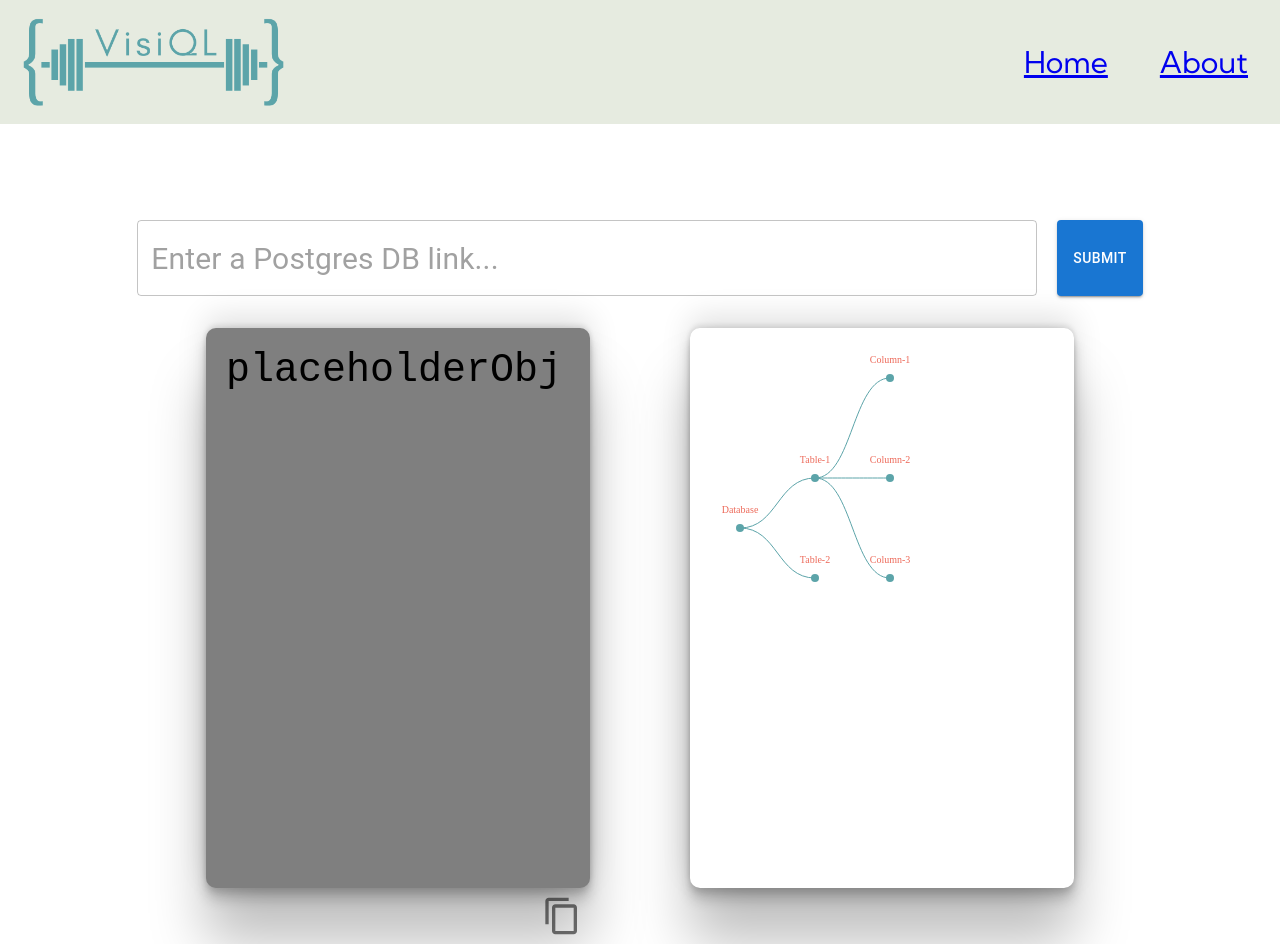
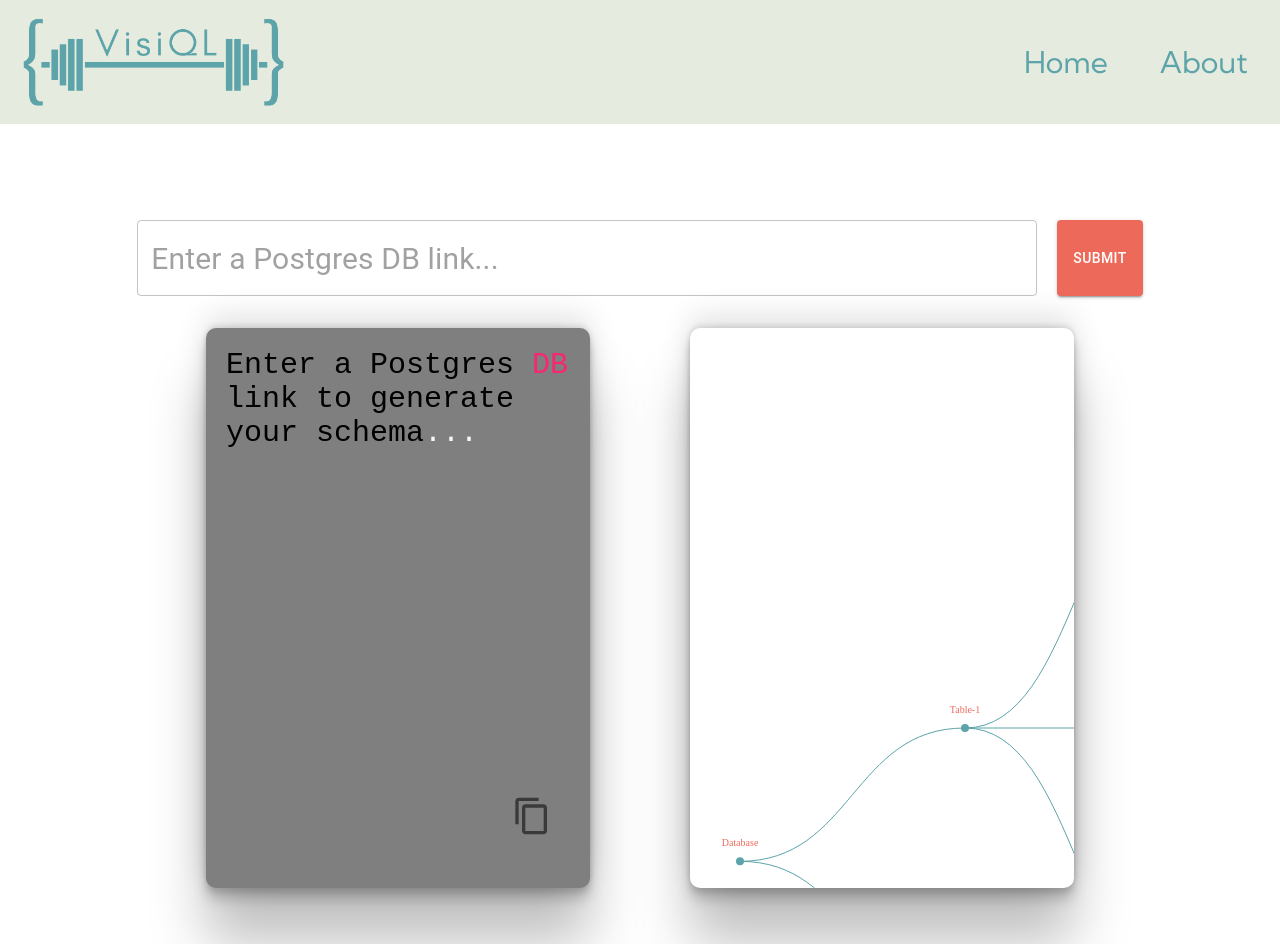
Before and after one commit to oslabs-beta/VisiQL, a React app: page / in a window 1280 px wide. Built offline with nearby package versions, Linux system fonts and the light colour scheme.

Commit message:
style improvements

```diff
--- a/client/components/DBInput.js
+++ b/client/components/DBInput.js
@@ -15,7 +15,9 @@ const useInput = (init) => {
 
 const DBInput = () => {
   const [dbLink, dbLinkOnChange] = useInput('');
-  const [dbSchemaData, dbSchemaDataOnChange] = useState('placeholderObj');
+  const [dbSchemaData, dbSchemaDataOnChange] = useState(
+    'Enter a Postgres DB link to generate your schema...'
+  );
   const [dataReceived, setDataReceived] = useState(false);
 
   const saveDBLink = (event) => {
@@ -52,7 +54,15 @@ const DBInput = () => {
             value={dbLink}
             onChange={dbLinkOnChange}
           />
-          <Button variant='contained' onClick={saveDBLink}>
+          <Button
+            className='submit-button'
+            variant='contained'
+            onClick={saveDBLink}
+            sx={{
+              backgroundColor: '#ed6a5a',
+              ':hover': { backgroundColor: '#f1887b' },
+            }}
+          >
             {' '}
             Submit{' '}
           </Button>
--- a/client/components/Diagram.js
+++ b/client/components/Diagram.js
@@ -1,20 +1,26 @@
 import React, { useRef, useEffect, useState } from 'react';
-import { select, line, selectAll, curveCardinal, hierarchy, tree, linkHorizontal
+import {
+  select,
+  line,
+  selectAll,
+  curveCardinal,
+  hierarchy,
+  tree,
+  linkHorizontal,
 } from 'd3'; //npm install d3 and then require in the select module
 
-
 const Diagram = ({ data }) => {
-  const svgRef = useRef();//this returns an obj with a property 'current' it will be undefined until the svg dom element is rendered. We can trigger the rendering with a useEffect hook.
+  const svgRef = useRef(); //this returns an obj with a property 'current' it will be undefined until the svg dom element is rendered. We can trigger the rendering with a useEffect hook.
   // const dimensions = useResizeObserver(svgRef);
   useEffect(() => {
     // this is where we select the element where our svg dom element lives
-    const svg =  select(svgRef.current);
+    const svg = select(svgRef.current);
     const root = hierarchy(data);
-    const treeLayout = tree().size([300, 150]);//this can be changed later if made responsive
+    const treeLayout = tree().size([800, 450]); //this can be changed later if made responsive
     treeLayout(root);
     const linkGenerator = linkHorizontal()
-      .x(node => node.y + 50)
-      .y(node => node.x)
+      .x((node) => node.y + 50)
+      .y((node) => node.x);
     //nodes
     svg
       .selectAll('.node')
@@ -23,8 +29,8 @@ const Diagram = ({ data }) => {
       .attr('class', 'node')
       .attr('r', 4)
       .attr('fill', '#5ca4a9')
-      .attr('cx', node => node.y + 50)
-      .attr('cy', node => node.x);
+      .attr('cx', (node) => node.y + 50)
+      .attr('cy', (node) => node.x);
 
     //links
     svg
@@ -35,16 +41,16 @@ const Diagram = ({ data }) => {
       .attr('fill', 'none')
       .attr('stroke', '#5ca4a9')
       .attr('d', linkGenerator)
-      .attr('stroke-dasharray', function() {
+      .attr('stroke-dasharray', function () {
         const length = this.getTotalLength();
         return `${length} ${length}`;
       })
-      .attr('stroke-dashoffset', function() {
+      .attr('stroke-dashoffset', function () {
         const length = this.getTotalLength();
         return length;
       })
       .transition()
-      .attr('stroke-dashoffset', 0)
+      .attr('stroke-dashoffset', 0);
 
     //labels
     svg
@@ -52,12 +58,12 @@ const Diagram = ({ data }) => {
       .data(root.descendants())
       .join('text')
       .attr('class', 'label')
-      .text(node => node.data.name)
+      .text((node) => node.data.name)
       .attr('text-anchor', 'middle')
       .attr('font-size', 10)
       .attr('fill', '#ed6a5a')
-      .attr('x', node => node.y + 50)
-      .attr('y', node => node.x - 15)
+      .attr('x', (node) => node.y + 50)
+      .attr('y', (node) => node.x - 15);
     // this returns a selection obj. the most imp props are enter, exit, update. enter => represents the dom elements that need to enter the svg to sync data and dom. update(groups) => represents the elements that need to be synced. exit => represents any extra dom elements that need to be removed because there is no data element to connect to it.
     //   svg
     //   .selectAll('circle')
@@ -80,12 +86,9 @@ const Diagram = ({ data }) => {
     <div id='diagram'>
       <svg id='tree-svg' ref={svgRef}>
         {/* the path element draws a line. the d attr is a collection of all the dots along the path  */}
-
-
       </svg>
     </div>
-
-  )
+  );
 };
 
 export default Diagram;
--- a/client/components/SchemaContainer.js
+++ b/client/components/SchemaContainer.js
@@ -1,40 +1,64 @@
-import React from 'react';
+import React, { useState } from 'react';
 import Editor from 'react-simple-code-editor';
 import { highlight, languages } from 'prismjs/components/prism-core';
 import 'prismjs/components/prism-clike';
 import 'prismjs/components/prism-javascript';
 import 'prismjs/themes/prism-okaidia.css';
 import { Box } from '@mui/system';
-import { Button, IconButton } from '@mui/material';
+import { Button, IconButton, Tooltip, Typography } from '@mui/material';
 import ContentCopyIcon from '@mui/icons-material/ContentCopy';
+import DoneOutlineIcon from '@mui/icons-material/DoneOutline';
 
 const SchemaContainer = (props) => {
+  const [currIcon, setCurrIcon] = useState(
+    <ContentCopyIcon sx={{ fontSize: 40 }} />
+  );
+  const [currTooltip, setCurrTooltip] = useState(<h1>Copy</h1>);
+
+  const [currClick, setCurrClick] = useState(false);
+
+  const resetIcons = () => {
+    setCurrTooltip(<h1>Copy</h1>);
+    setCurrIcon(<ContentCopyIcon sx={{ fontSize: 40 }} />);
+  };
+
+  function delay(callback, waitTime) {
+    return function delayedFunction() {
+      return setTimeout(callback, waitTime);
+    };
+  }
+  const delayedFunc = delay(() => resetIcons(), 3000);
+
+  const handleClick = () => {
+    navigator.clipboard.writeText(props.dbSchemaData);
+    setCurrTooltip(<h1>Copied</h1>);
+    setCurrIcon(<DoneOutlineIcon sx={{ fontSize: 40 }} />);
+    delayedFunc();
+  };
+
   return (
     <div>
-      <Box className='editor-container'>
+      <div className='schema-editor-container'>
         <Editor
           padding='20'
-          className='schema-editor'
           value={props.dbSchemaData}
           onValueChange={(code) => props.dbSchemaDataOnChange(code)}
           highlight={(code) => highlight(code, languages.js)}
           style={{
             fontFamily: '"Fira code", "Fira Mono", monospace',
-            fontSize: 40,
+            fontSize: 30,
           }}
         />
+      </div>
+      <Tooltip title={currTooltip} placement='top' arrow>
         <IconButton
           className='copy-button'
-          style={{ fontSize: 100 }}
-          size='inherit'
-          variant='contained'
-          onClick={() => {
-            navigator.clipboard.writeText(props.dbSchemaData);
-          }}
+          style={{ fontSize: 100, backgroundColor: 'rgb(127, 127, 127)' }}
+          onClick={handleClick}
         >
-          <ContentCopyIcon sx={{ fontSize: 40 }} />
+          {currIcon}
         </IconButton>
-      </Box>
+      </Tooltip>
     </div>
   );
 };
--- a/client/index.html
+++ b/client/index.html
@@ -4,6 +4,10 @@
     <meta http-equiv="X-UA-Compatible" content="IE=edge" />
     <meta name="viewport" content="width=device-width, initial-scale=1.0" />
     <title>VisiQL</title>
+    <link
+      rel="icon"
+      href="http://localhost:8080/566341b97ab510955f72db1900ffa852.png"
+    />
   </head>
   <body>
     <div id="root"></div>
--- a/client/scss/_index.scss
+++ b/client/scss/_index.scss
@@ -9,6 +9,14 @@
 
 body {
   margin: 0;
+}
+
+a {
+  text-decoration: none;
+  color: $darkteal;
+  &:hover {
+    color: $lightteal;
+  }
 }
 
 #navbar {
@@ -44,8 +52,10 @@ li {
 }
 
 #tree-svg {
-  width: 600px;
-  height: 400px;
+  height: 70vh;
+  width: 30vw;
+  overflow-x: scroll;
+  overflow-y: scroll;
   align-self: center;
   justify-self: center;
 }
@@ -63,14 +73,14 @@ li {
   flex-direction: row;
 }
 
-.schema-editor {
+.schema-editor-container {
+  background-color: rgb(127, 127, 127);
+  border-radius: 10px;
+  margin-top: 2rem;
   height: 70vh;
-  border-radius: 10px;
-  overflow: scroll;
   width: 30vw;
-  margin-top: 2rem;
-  border-color: black;
-  background-color: rgb(127, 127, 127);
+  overflow-x: scroll;
+  overflow-y: scroll;
   box-shadow: rgba(0, 0, 0, 0.25) 0px 54px 55px,
     rgba(0, 0, 0, 0.12) 0px -12px 30px, rgba(0, 0, 0, 0.12) 0px 4px 6px,
     rgba(0, 0, 0, 0.17) 0px 12px 13px, rgba(0, 0, 0, 0.09) 0px -3px 5px;
@@ -91,11 +101,18 @@ li {
   flex-direction: row;
   justify-content: center;
   gap: 100px;
+  position: relative;
+  top: 0;
+  left: 0;
 }
-
+.editor-container {
+  position: relative;
+  top: 0;
+  left: 0;
+}
 .copy-button {
   position: absolute;
   float: right;
-  border-radius: 50%;
-  z-index: inherit;
+  top: -100px;
+  left: -30px;
 }
--- a/client/scss/_variables.scss
+++ b/client/scss/_variables.scss
@@ -3,3 +3,4 @@ $yellow: #f4f1bb;
 $darkteal: #5ca4a9;
 $lightteal: #9bc1bc;
 $paleteal: #e6ebe0;
+$offwhite: #fffdd3;
```
Also changed, not shown: 2 other files (tests, documents, lock files or other folders). Lines whose indentation alone changed are shown as unchanged.
